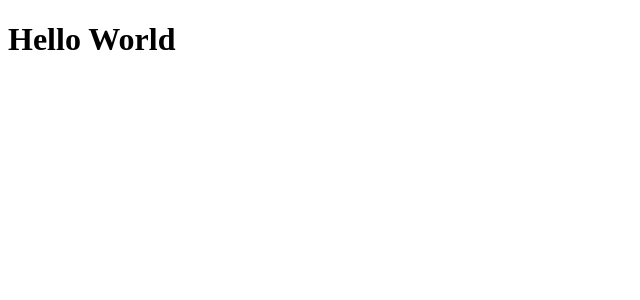
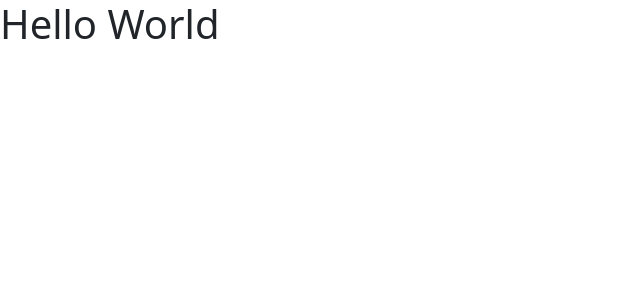
Before and after one commit to james-jasenia/ticketing, a Next.js app in the folder client/: page / in a window 1280 px wide. Shown: the top 300 px of the page, without its empty margins (0-640 px from the left). Built offline with nearby package versions, Linux system fonts and the light colour scheme.

Commit message:
Created next.js app wrapper componenet

```diff
--- /dev/null
+++ b/client/pages/_app.js
@@ -0,0 +1,7 @@
+import 'bootstrap/dist/css/bootstrap.min.css';
+
+function App({ Component, pageProps }) {
+  return <Component {...pageProps} />;
+}
+
+export default App;
```
Also changed, not shown: client/pages/index.js (line endings or trailing spaces).
